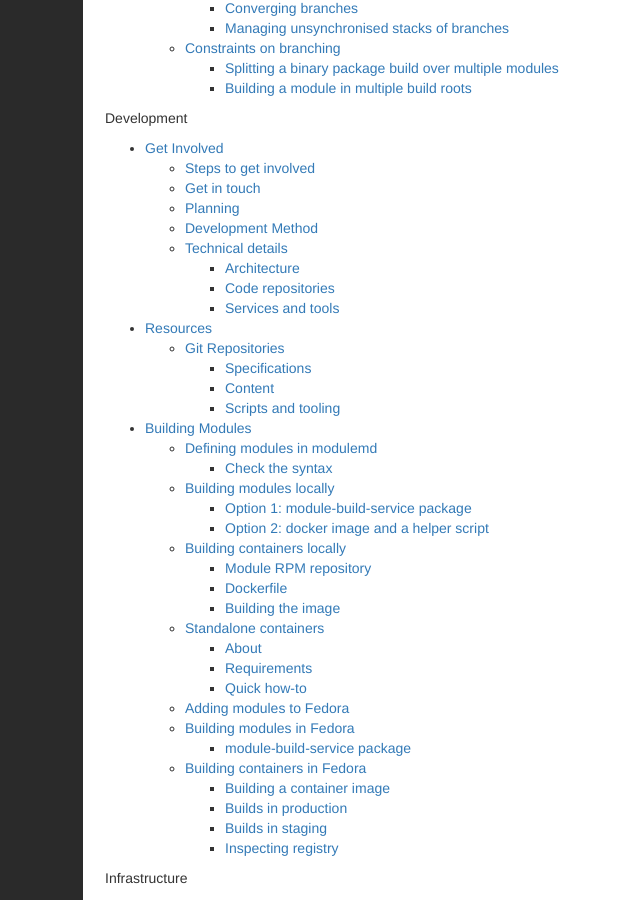
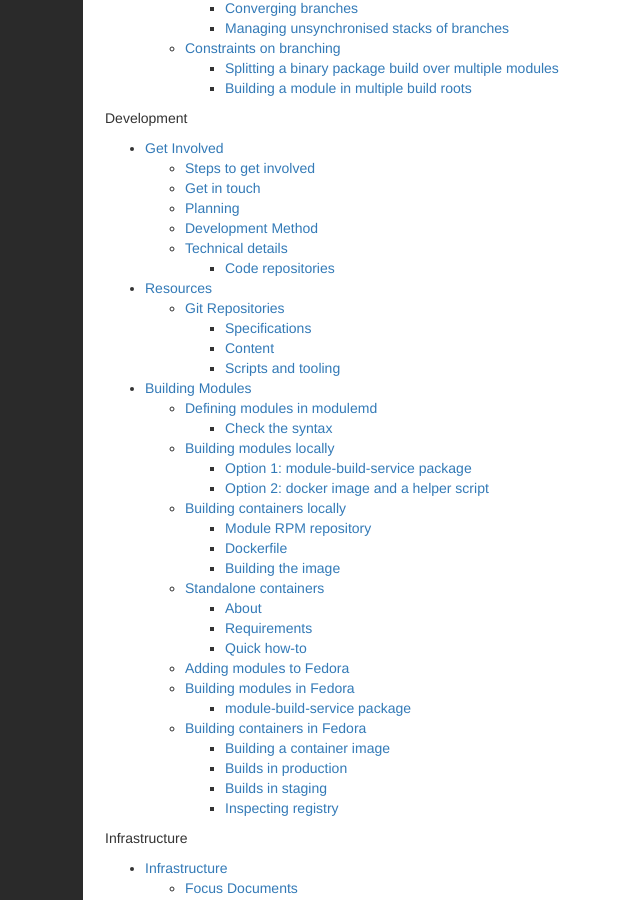
Before and after one commit to gbraad/fedora-modularity, a Sphinx documentation site: the page built from source/docs.rst, in a window 1280 px wide and 900 px high, scrolled down 690 px. Shown: the whole window, without its empty margins (237-877 px from the left). Built offline with Sphinx 7.4.7, drawn with Linux system fonts in a browser that asks for light colours.

Commit message:
fix or get rid of dangling links

```diff
--- a/source/design/constructing.rst
+++ b/source/design/constructing.rst
@@ -37,7 +37,7 @@
 also have the issue of how to maintain different versions branching on
 different criteria and different schedules. Branching and versioning is
 relevant here, but is a complex topic in its own right and is covered under
-:doc:`/architecture/versioning`.
+:doc:`/design/versioning`.
 
 .. rubric:: TOC
 
--- a/source/development/get-involved.rst
+++ b/source/development/get-involved.rst
@@ -83,11 +83,6 @@
 Technical details
 -----------------
 
-Architecture
-~~~~~~~~~~~~
-
-Refer to :doc:`/architecture/infrastructure`
-
 Code repositories
 ~~~~~~~~~~~~~~~~~
 
@@ -96,8 +91,3 @@
 drafts and even a couple of proof-of-concept modules. Repositories
 typically start with the *fm-* prefix and are open to all members of the
 `Pagure @modularity group <https://pagure.io/group/modularity>`__.
-
-Services and tools
-~~~~~~~~~~~~~~~~~~
-
-Refer to :doc:`../prototype/developer-notes`
```
